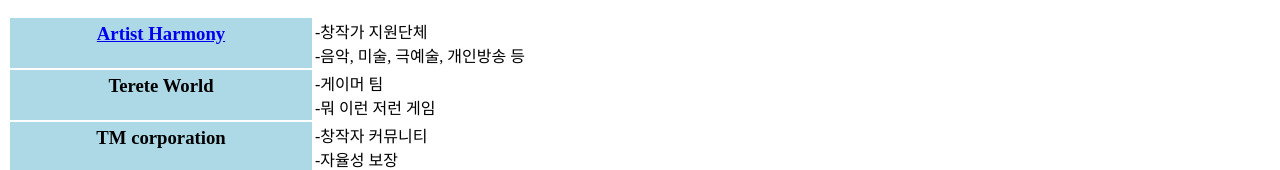
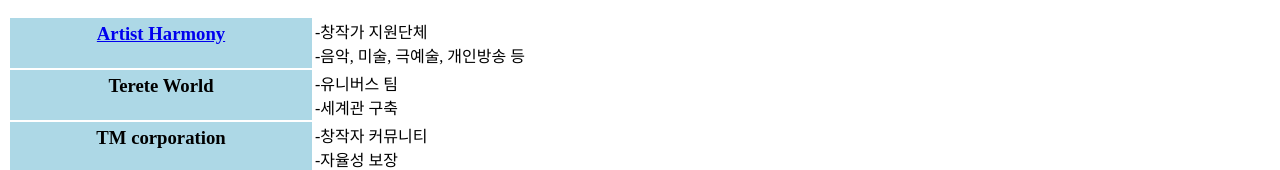
Before and after one commit to EdwardMika/HY-foundation, a plain HTML site: page 산하기관.html in a window 1280 px wide. Shown: the part 1364-1534 px from the top of the page. Drawn offline with Linux system fonts and the light colour scheme.

Commit message:
Update 산하기관.html

```diff
--- a/산하기관.html
+++ b/산하기관.html
@@ -50,8 +50,8 @@
                 </h3>
             </td>
             <td colspan="5">
-                -게이머 팀<br>
-                -뭐 이런 저런 게임
+                -유니버스 팀<br>
+                -세계관 구축
             </td>
         </tr>
         <tr>
```
